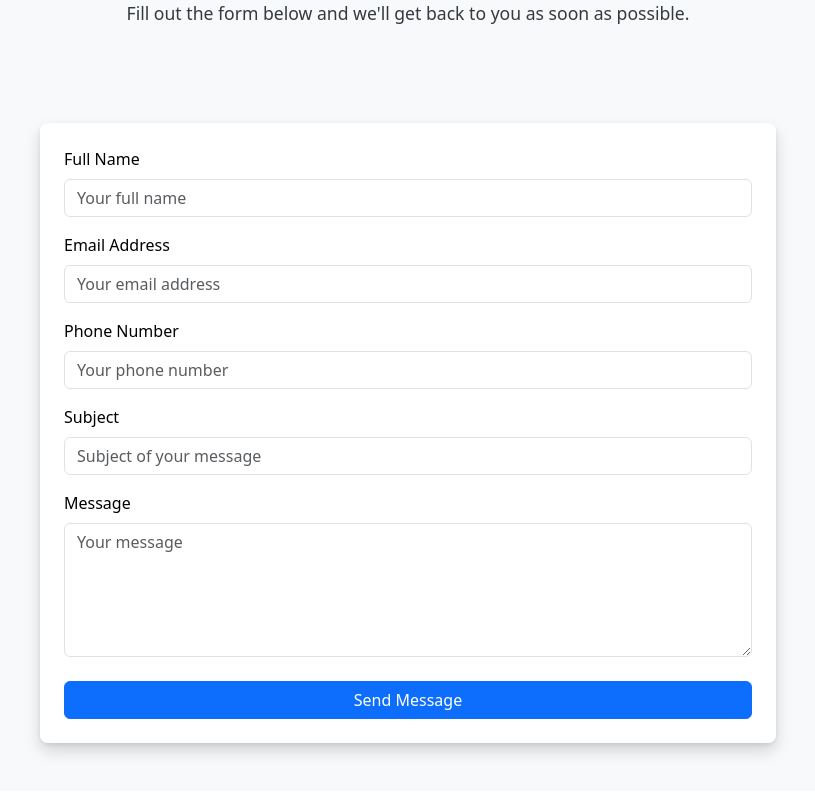
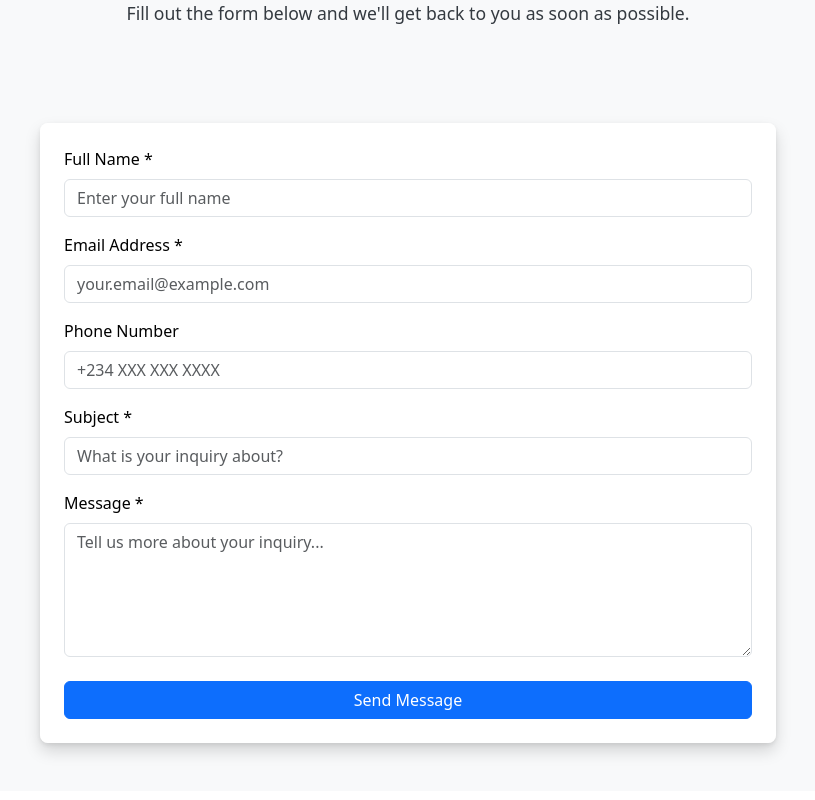
Before and after one commit to Ezekwechibuikem/Marriage_Shapers, a React (Create React App) app: page /contact in a window 1280 px wide. Shown: the part 1020-1820 px from the top of the page, without its empty margins (232-1047 px from the left). Built offline with nearby package versions, Linux system fonts and the light colour scheme.

Commit message:
fixed the contact form

```diff
--- a/package.json
+++ b/package.json
@@ -14,7 +14,7 @@
     "@testing-library/react": "^16.3.0",
     "@testing-library/user-event": "^13.5.0",
     "bootstrap": "^5.3.7",
-    "emailjs-com": "^3.2.0",
+    "flutterwave-react-v3": "^1.3.2",
     "react": "^19.1.1",
     "react-bootstrap": "^2.10.10",
     "react-dom": "^19.1.1",
--- a/public/index.html
+++ b/public/index.html
@@ -26,7 +26,6 @@
       Learn how to configure a non-root public URL by running `npm run build`.
     -->
     <title>Marriage Sharpers - Build Stronger Relationships</title>
-    <script src="https://js.paystack.co/v1/inline.js"></script>
 
   </head>
   <body>
@@ -42,6 +41,5 @@
       To begin the development, run `npm start` or `yarn start`.
       To create a production bundle, use `npm run build` or `yarn build`.
     -->
-    <script src="https://js.paystack.co/v1/inline.js"></script>
   </body>
 </html>
--- a/src/components/common/ContactForm.js
+++ b/src/components/common/ContactForm.js
@@ -1,205 +1,134 @@
+import React, { useRef, useState } from "react";
+import emailjs from "@emailjs/browser";
+import "./ContactForm.css";
 
-import React, { useState } from 'react';
-import { Form, Button, Alert, Spinner } from 'react-bootstrap';
-import emailjs from '@emailjs/browser';
-import './ContactForm.css';
+const ContactForm = ({ showTitle = true }) => {
+  const formRef = useRef();
+  const [sending, setSending] = useState(false);
+  const [message, setMessage] = useState({ type: "", text: "" });
 
-const ContactForm = ({
-  title = "Get in Touch",
-  subtitle = "We'd love to hear from you. Fill out the form below and we'll get back to you as soon as possible.",
-  showTitle = true
-}) => {
-  const [formData, setFormData] = useState({
-    name: '',
-    email: '',
-    phone: '',
-    subject: '',
-    message: ''
-  });
+  const sendEmail = (e) => {
+    e.preventDefault();
+    setSending(true);
+    setMessage({ type: "", text: "" });
 
-  const [formStatus, setFormStatus] = useState({
-    submitting: false,
-    submitted: false,
-    error: null
-  });
+    emailjs
+      .sendForm(
+        "service_hdb1s4i",
+        "template_vm4i1zm",
+        formRef.current,
+        "5Avhvcx3l9mQ2X2MY"
+      )
+      .then(
+        (result) => {
+          console.log("SUCCESS!", result.text);
+          setMessage({
+            type: "success",
+            text: "✅ Message sent successfully! We'll respond within 24 hours.",
+          });
+          formRef.current.reset();
+          setSending(false);
 
-  const handleChange = (e) => {
-    const { name, value } = e.target;
-    setFormData(prevState => ({
-      ...prevState,
-      [name]: value
-    }));
-  };
-
-  const handleSubmit = async (e) => {
-    e.preventDefault();
-    setFormStatus({ submitting: true, submitted: false, error: null });
-
-    try {
-      // Replace with your EmailJS service ID, template ID, and user ID
-      // For demonstration purposes, we're simulating a successful submission
-      // await emailjs.send(
-      //   'YOUR_SERVICE_ID',
-      //   'YOUR_TEMPLATE_ID',
-      //   formData,
-      //   'YOUR_USER_ID'
-      // );
-      const templateParams = {
-        from_name: formData.name,
-        reply_to: formData.email,
-        phone: formData.phone,
-        subject: formData.subject,
-        message: formData.message,
-      };
-
-      await emailjs.send(
-        process.env.REACT_APP_EMAILJS_SERVICE_ID,
-        process.env.REACT_APP_EMAILJS_TEMPLATE_ID,
-        templateParams,
-        process.env.REACT_APP_EMAILJS_USER_ID
+          setTimeout(() => {
+            setMessage({ type: "", text: "" });
+          }, 5000);
+        },
+        (error) => {
+          console.log("FAILED...", error.text);
+          setMessage({
+            type: "error",
+            text: "❌ Failed to send message. Please try again or email us at marriageshapers@gmail.com",
+          });
+          setSending(false);
+        }
       );
-
-
-      // Simulate API call
-      //await new Promise(resolve => setTimeout(resolve, 1500));
-
-      setFormStatus({
-        submitting: false,
-        submitted: true,
-        error: null
-      });
-
-      // Reset form
-      setFormData({
-        name: '',
-        email: '',
-        phone: '',
-        subject: '',
-        message: ''
-      });
-
-      // Reset success message after 5 seconds
-      setTimeout(() => {
-        setFormStatus(prevState => ({
-          ...prevState,
-          submitted: false
-        }));
-      }, 5000);
-
-    } catch (error) {
-      setFormStatus({
-        submitting: false,
-        submitted: false,
-        error: 'There was an error sending your message. Please try again.'
-      });
-    }
   };
 
   return (
     <div className="contact-form-container">
       {showTitle && (
-        <div className="text-center mb-4">
-          <h3 className="contact-form-title">{title}</h3>
-          <p className="contact-form-subtitle">{subtitle}</p>
+        <h3 className="contact-form-title text-center mb-4">Get in Touch</h3>
+      )}
+
+      {message.text && (
+        <div
+          className={`alert ${
+            message.type === "success" ? "alert-success" : "alert-danger"
+          } mb-4`}
+          role="alert"
+        >
+          {message.text}
         </div>
       )}
 
-      {formStatus.submitted && (
-        <Alert variant="success" className="mb-4">
-          Thank you for your message! We'll get back to you soon.
-        </Alert>
-      )}
+      <form ref={formRef} onSubmit={sendEmail}>
+        <div className="mb-3">
+          <label className="form-label">Full Name *</label>
+          <input
+            type="text"
+            name="from_name"
+            className="form-control"
+            placeholder="Enter your full name"
+            required
+            disabled={sending}
+          />
+        </div>
 
-      {formStatus.error && (
-        <Alert variant="danger" className="mb-4">
-          {formStatus.error}
-        </Alert>
-      )}
+        <div className="mb-3">
+          <label className="form-label">Email Address *</label>
+          <input
+            type="email"
+            name="reply_to"
+            className="form-control"
+            placeholder="your.email@example.com"
+            required
+            disabled={sending}
+          />
+        </div>
 
-      <Form onSubmit={handleSubmit}>
-        <Form.Group className="mb-3">
-          <Form.Label>Full Name</Form.Label>
-          <Form.Control
-            type="text"
-            name="name"
-            value={formData.name}
-            onChange={handleChange}
-            placeholder="Your full name"
-            required
-          />
-        </Form.Group>
-
-        <Form.Group className="mb-3">
-          <Form.Label>Email Address</Form.Label>
-          <Form.Control
-            type="email"
-            name="email"
-            value={formData.email}
-            onChange={handleChange}
-            placeholder="Your email address"
-            required
-          />
-        </Form.Group>
-
-        <Form.Group className="mb-3">
-          <Form.Label>Phone Number</Form.Label>
-          <Form.Control
+        <div className="mb-3">
+          <label className="form-label">Phone Number</label>
+          <input
             type="tel"
             name="phone"
-            value={formData.phone}
-            onChange={handleChange}
-            placeholder="Your phone number"
+            className="form-control"
+            placeholder="+234 XXX XXX XXXX"
+            disabled={sending}
           />
-        </Form.Group>
+        </div>
 
-        <Form.Group className="mb-3">
-          <Form.Label>Subject</Form.Label>
-          <Form.Control
+        <div className="mb-3">
+          <label className="form-label">Subject *</label>
+          <input
             type="text"
             name="subject"
-            value={formData.subject}
-            onChange={handleChange}
-            placeholder="Subject of your message"
+            className="form-control"
+            placeholder="What is your inquiry about?"
             required
+            disabled={sending}
           />
-        </Form.Group>
+        </div>
 
-        <Form.Group className="mb-4">
-          <Form.Label>Message</Form.Label>
-          <Form.Control
-            as="textarea"
+        <div className="mb-4">
+          <label className="form-label">Message *</label>
+          <textarea
             name="message"
-            value={formData.message}
-            onChange={handleChange}
-            placeholder="Your message"
-            rows={5}
+            className="form-control"
+            rows="5"
+            placeholder="Tell us more about your inquiry..."
             required
-          />
-        </Form.Group>
+            disabled={sending}
+          ></textarea>
+        </div>
 
-        <Button
-          variant="primary"
+        <button
           type="submit"
-          className="contact-submit-btn"
-          disabled={formStatus.submitting}
+          className="btn btn-primary contact-submit-btn"
+          disabled={sending}
         >
-          {formStatus.submitting ? (
-            <>
-              <Spinner
-                as="span"
-                animation="border"
-                size="sm"
-                role="status"
-                aria-hidden="true"
-                className="me-2"
-              />
-              Sending...
-            </>
-          ) : (
-            'Send Message'
-          )}
-        </Button>
-      </Form>
+          {sending ? "Sending..." : "Send Message"}
+        </button>
+      </form>
     </div>
   );
 };
--- a/src/components/pages/Events/Events.js
+++ b/src/components/pages/Events/Events.js
@@ -2,7 +2,7 @@ import React, { useState } from 'react';
 import { Container, Row, Col, Button, Form } from 'react-bootstrap';
 import { FontAwesomeIcon } from '@fortawesome/react-fontawesome';
 import {
-  faCalendarAlt,
+  // faCalendarAlt,
   //faClock,
   //faMapMarkerAlt,
   faFilter
```
Also changed, not shown: src/components/layout/FlutterPayment.js (added, +37 -0 lines), src/components/pages/Contact/Contact.js (+9 -10 lines), 1 other file (tests, documents, lock files or other folders).
